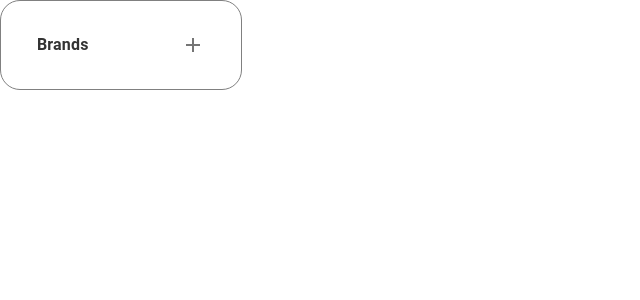
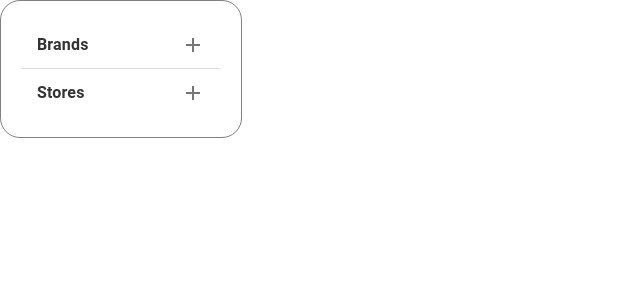
Before and after one commit to msarimhassan/React-side-bar, a React (Create React App) app: page / in a window 1280 px wide. Shown: the top 300 px of the page, without its empty margins (0-640 px from the left). Built offline with nearby package versions, Linux system fonts and the light colour scheme.

Commit message:
fix the bug

```diff
--- a/src/App.js
+++ b/src/App.js
@@ -16,7 +16,7 @@ function App() {
 
   const [arrayBrand, setArrayBrand] = useState([]);
 
-  // const [arrayStore, setArrayStore] = useState([]);
+   const [arrayStore, setArrayStore] = useState([]);
 
   useEffect(() => {
     const arraySorting = () => {
@@ -51,6 +51,10 @@ function App() {
         console.log("I am BRAAAAAAAAAAAAAAAAND", object);
         arrayBrand.push(object);
       });
+      myStore.forEach((object) => {
+        console.log("I am BRAAAAAAAAAAAAAAAAND", object);
+        arrayStore.push(object);
+      });
 
       const maxPrice = Math.max(...arrayPrice);
       const minPrice = Math.min(...arrayPrice);
@@ -66,13 +70,12 @@ function App() {
   // <hr style={{ color: "#999999"}}/>
   return (
     <div className="sidenav">
-      {/* <SimpleAccordion children="Categories" arrayName={catogeries} /> */}
+
 
       <SimpleAccordion children="Brands" arrayName={arrayBrand} />
 
-      {/* <SimpleAccordion children="Stores" arrayName={stores} />
+       <SimpleAccordion children="Stores" arrayName={arrayStore} />
 
-      <SimpleAccordion children="Price" arrayName={price} /> */}
     </div>
   );
 }
--- a/src/simpleAccordion.jsx
+++ b/src/simpleAccordion.jsx
@@ -14,7 +14,7 @@ export default function SimpleAccordion(props) {
 
    console.log("I am Array",Arrray)
   const items=[];
-  for(var i=0;i<4;i++)
+  for(var i=0;i<1;i++)
   {
     items.push(<div>
       <Checkbox  value="checkedA"/>
@@ -48,7 +48,7 @@ export default function SimpleAccordion(props) {
                <span style={{color:"#999999"}} key={key}>{brand}</span>
                </div>)
              })}
-             <Button style={{color:"#FF7F7F",textTransform:"lowercase"}} onClick={handleExtra}>+{extra ? props.arrayName.length-4 : 0} more</Button>
+             <Button style={{color:"#FF7F7F",textTransform:"lowercase"}} onClick={handleExtra}>+{extra ? props.arrayName.length-1 : 0} more</Button>
 
 
            </Typography>
```
